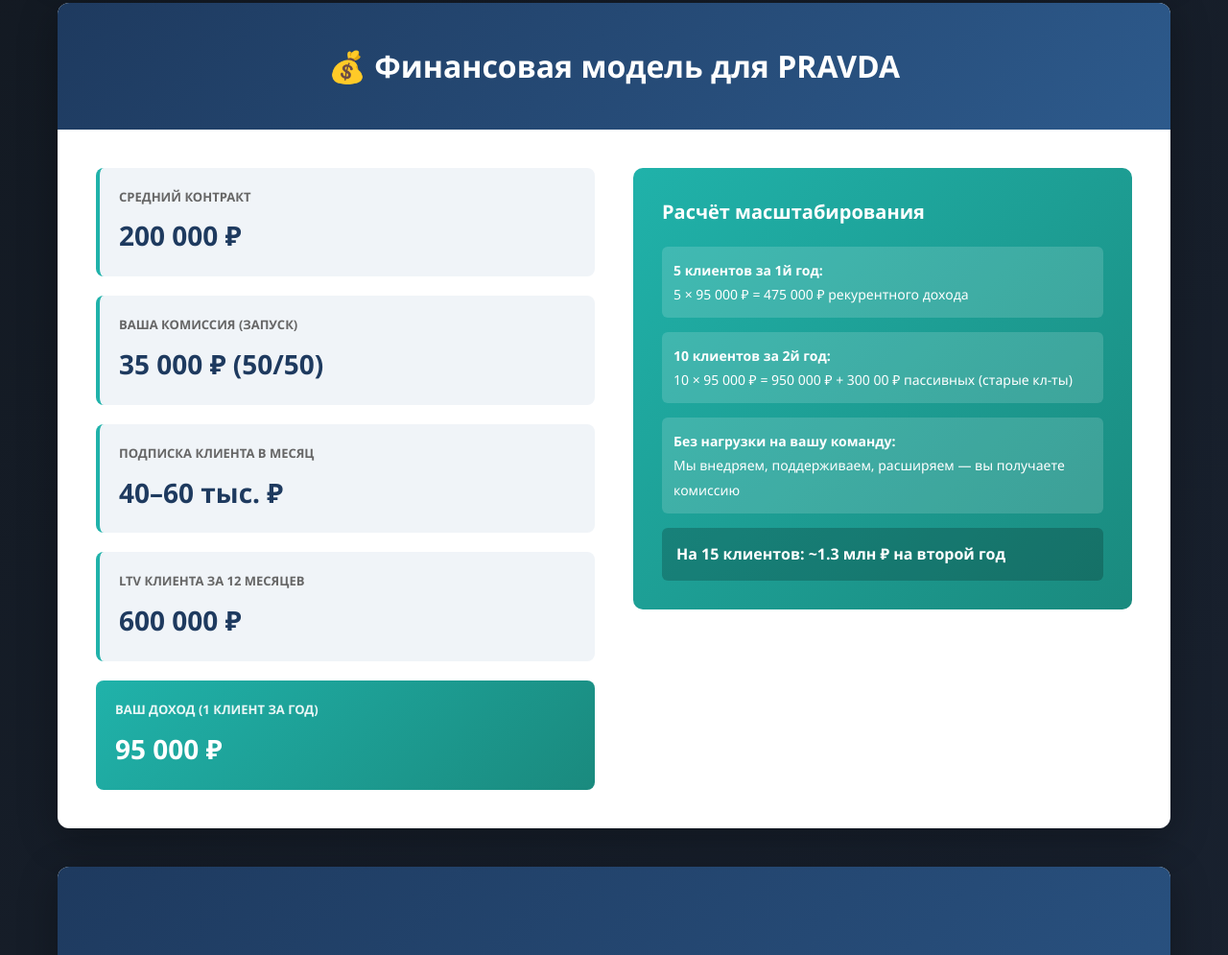
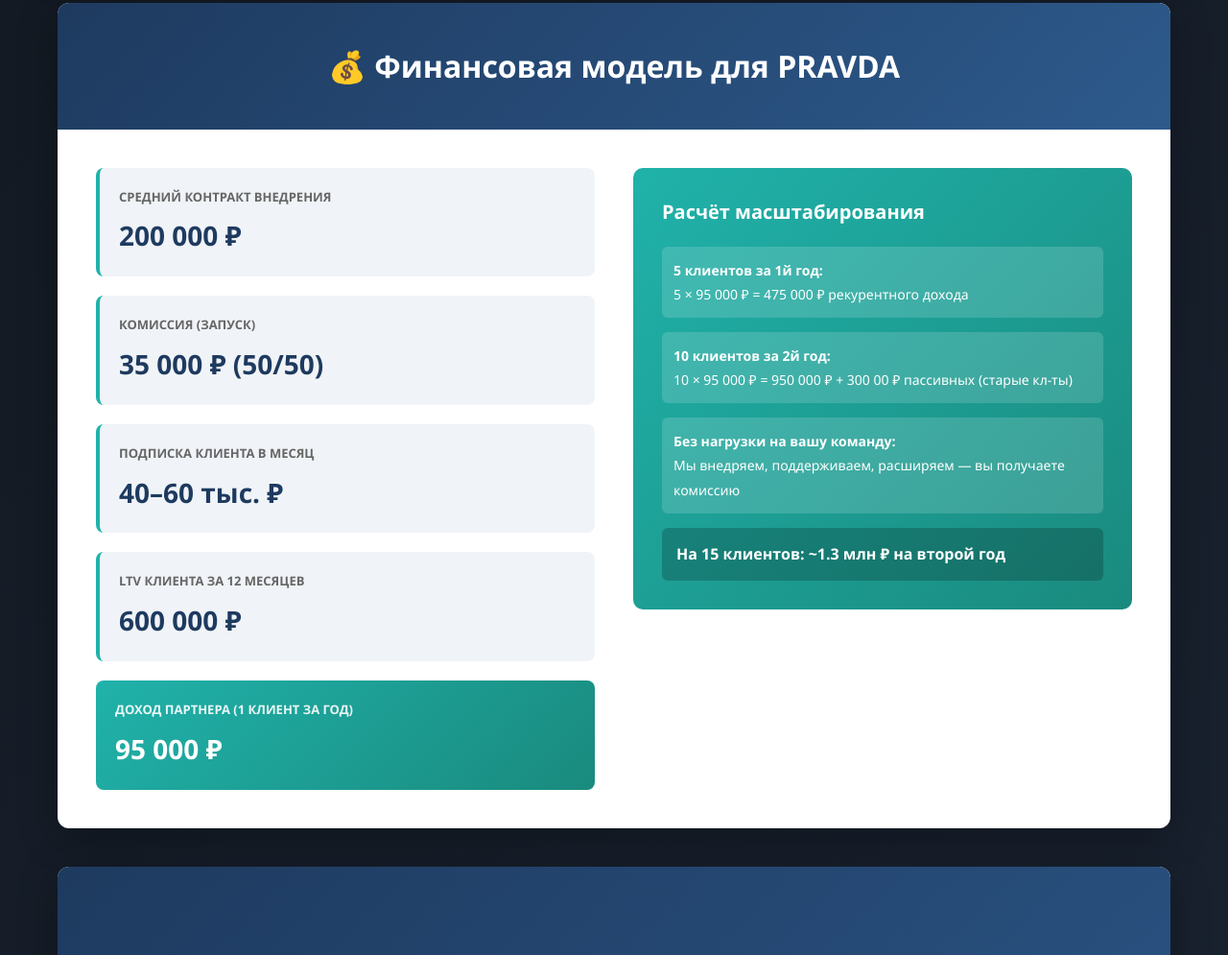
Before and after one commit to Your-AI-Crew/PRAVDA_Partnership.github.io, a plain HTML site: page index.html in a window 1280 px wide. Shown: the part 1894-2889 px from the top of the page at 96% size. Drawn offline with Linux system fonts and the light colour scheme.

Commit message:
Update index.html

```diff
--- a/index.html
+++ b/index.html
@@ -384,11 +384,11 @@
                 <div class="economics-content">
                     <div class="economics-left">
                         <div class="economics-item">
-                            <div class="economics-label">Средний контракт</div>
+                            <div class="economics-label">Средний контракт внедрения</div>
                             <div class="economics-value">200 000 ₽</div>
                         </div>
                         <div class="economics-item">
-                            <div class="economics-label">Ваша комиссия (запуск)</div>
+                            <div class="economics-label">Комиссия (запуск)</div>
                             <div class="economics-value">35 000 ₽ (50/50)</div>
                         </div>
                         <div class="economics-item">
@@ -400,7 +400,7 @@
                             <div class="economics-value">600 000 ₽</div>
                         </div>
                         <div class="economics-item" style="background: linear-gradient(135deg, #20b2aa 0%, #1a8a7e 100%); color: white; border-left: none;">
-                            <div class="economics-label" style="color: rgba(255,255,255,0.9);">Ваш доход (1 клиент за год)</div>
+                            <div class="economics-label" style="color: rgba(255,255,255,0.9);">Доход партнера (1 клиент за год)</div>
                             <div class="economics-value" style="color: white;">95 000 ₽</div>
                         </div>
                     </div>
```
